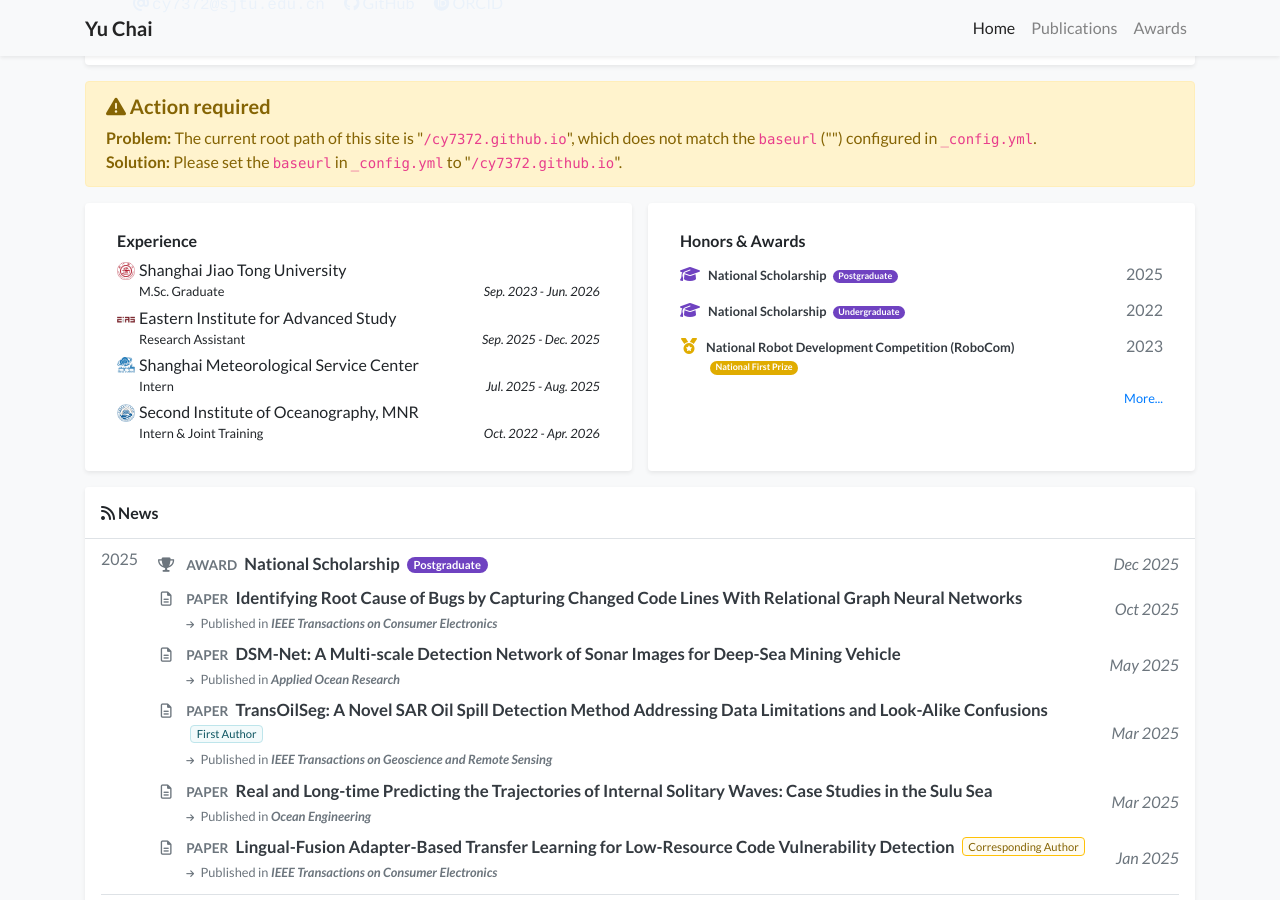
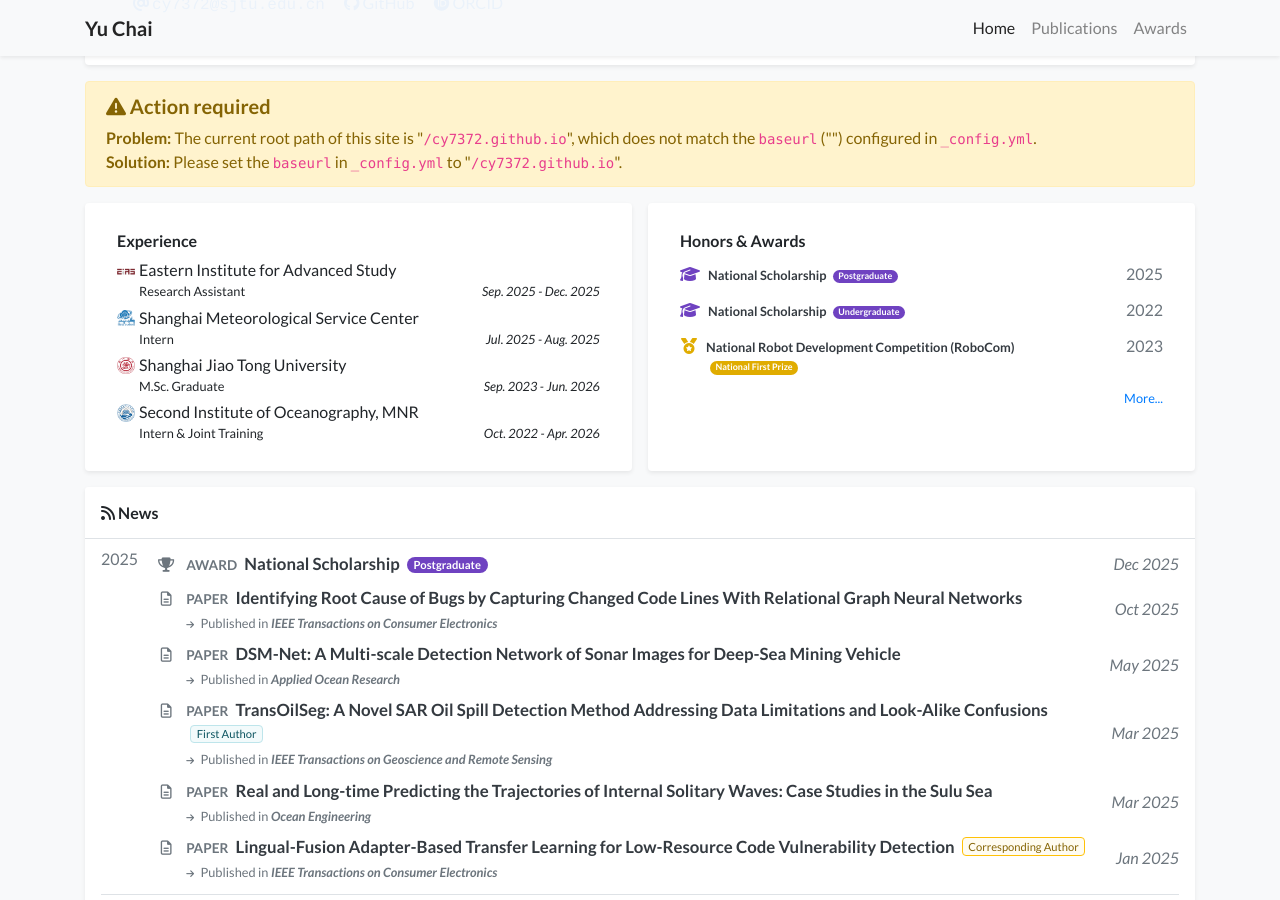
Before and after one commit to cy7372/cy7372.github.io, a Jekyll site: the page built from index.html, in a window 1280 px wide and 900 px high, scrolled down 571 px. Built offline with Jekyll 4.4.1, drawn with Linux system fonts in a browser that asks for light colours; nearby versions of some CDN libraries; a style sheet for code colours, icons or effects is not loaded.

Commit message:
[Auto Backup] 更新 Experience 列表按开始时间排序并移除 education 分类

```diff
--- a/_includes/widgets/experience_card.html
+++ b/_includes/widgets/experience_card.html
@@ -5,23 +5,6 @@
                 <div class="mx-2 my-1">
                     <h6>Experience</h6>
                     <ul class="list-unstyled mb-1">
-                        {% if site.data.profile.education %}
-                        {% for item in site.data.profile.education %}
-                        <li class="media mb-1">
-                            <img src="{{ item.logo | relative_url }}" alt="{{ item.name }}" style="width: 18px;" class="mr-1 mt-1">
-                            <div class="media-body">
-                                <div>{{ item.name }}</div>
-                                <div class="small">{{ item.dept }}</div>
-                                <div class="small d-flex justify-content-between">
-                                    <div>{{ item.position }}</div>
-                                    <div class="mt-auto no-break text-right pl-2" style="min-width: 135px;"><em>{{ item.date }}</em></div>
-                                </div>
-                            </div>
-                        </li>
-                        {% endfor %}
-                        {% endif %}
-
-                        {% if site.data.profile.experience %}
                         {% for item in site.data.profile.experience %}
                         <li class="media mb-1">
                             <img src="{{ item.logo | relative_url }}" alt="{{ item.name }}" style="width: 18px;" class="mr-1 mt-1">
@@ -35,7 +18,6 @@
                             </div>
                         </li>
                         {% endfor %}
-                        {% endif %}
                     </ul>
                 </div>
             </div>
```
Also changed, not shown: _data/profile.yml (+5 -11 lines).
